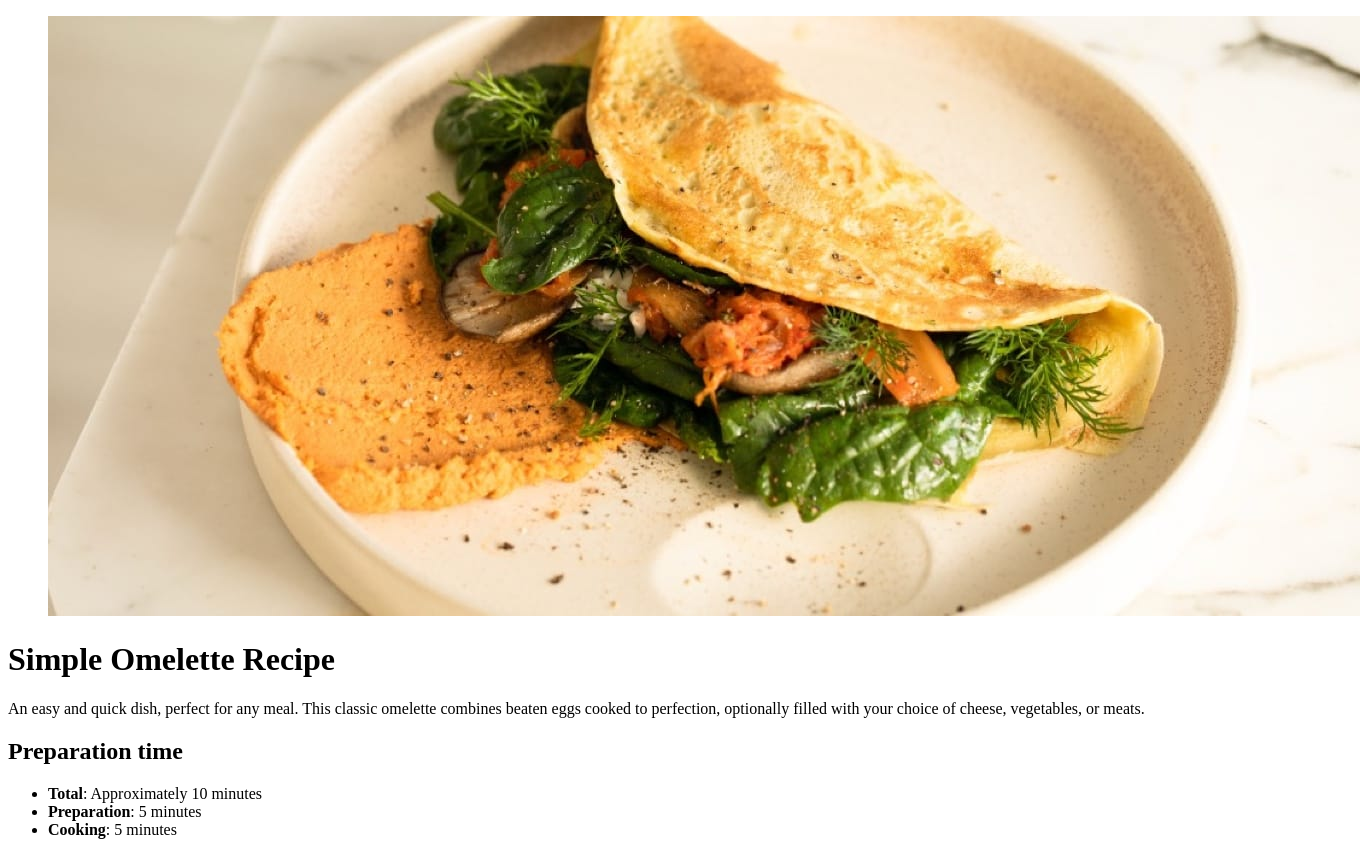
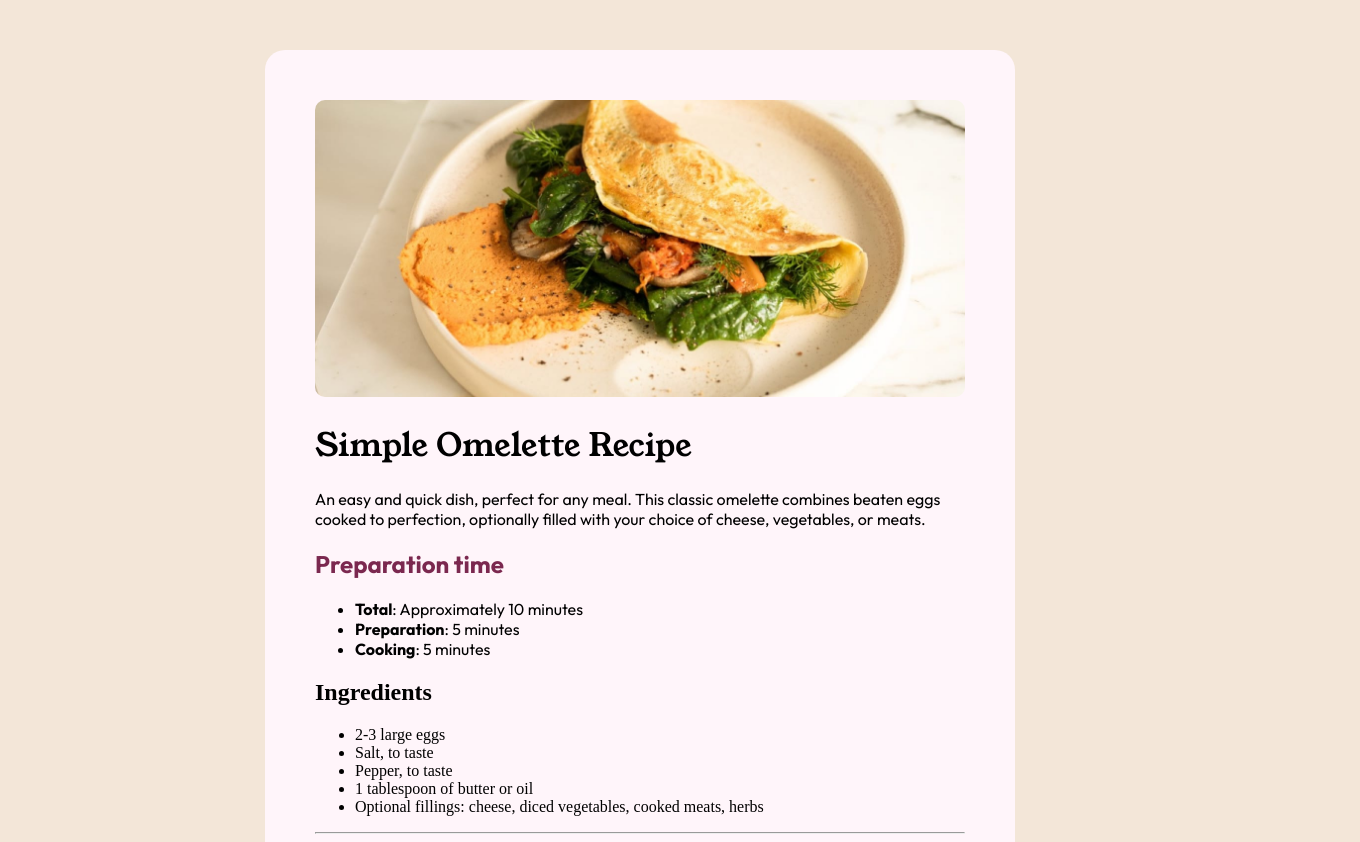
Before and after one commit to pedro-correa2005/projetos-front-end, a plain HTML site: page Projeto Página de receita/recipe-page-main/index.html in a window 1280 px wide. Shown: the top 842 px of the page, 1360 px wide, since content can reach past the window. Drawn offline with Linux system fonts and the light colour scheme.

Commit message:
Iniciando os estilos

```diff
--- a/Projeto Página de receita/recipe-page-main/index.html
+++ b/Projeto Página de receita/recipe-page-main/index.html
@@ -5,6 +5,7 @@
   <meta name="viewport" content="width=device-width, initial-scale=1.0">
 
   <link rel="icon" type="image/png" sizes="32x32" href="./assets/images/favicon-32x32.png">
+  <link rel="stylesheet" href="style.css">
 
   <title>Frontend Mentor | Recipe page</title>
 
--- /dev/null
+++ b/Projeto Página de receita/recipe-page-main/style.css
@@ -0,0 +1,65 @@
+@charset "UTF-8";
+@font-face {
+    font-family: 'Young Serif';
+    src: url(assets/fonts/young-serif/YoungSerif-Regular.ttf) format("truetype");
+}
+@font-face {
+    font-family: Outfit;
+    src: url(assets/fonts/outfit/Outfit-VariableFont_wght.ttf) format("truetype");
+}
+
+:root{
+    --primary0: hsl(14, 45%, 36%);
+    --primary1: hsl(332, 51%, 32%);
+
+    --neutral0: hsl(0, 0%, 100%);
+    --neutral1: hsl(330, 100%, 98%);
+    --neutral2: hsl(30, 54%, 90%);
+    --neutral3: hsl(30, 18%, 87%);
+    --neutral4: hsl(30, 10%, 34%);
+    --neutral5: hsl(24, 5%, 18%);
+
+    --fonte1: 'Young Serif','Times New Roman', Times, serif;
+    --fonte2: Outfit, sans-serif;
+}
+
+body{
+    background-color: var(--neutral2);
+}
+
+main{
+    background-color: var(--neutral1);
+    max-width: 650px;
+    margin: 50px auto;
+    border-radius: 20px;
+    padding: 50px;
+}
+
+main figure{
+    margin: 0;
+}
+
+main figure img{
+    max-width: 100%;
+    border-radius: 10px;
+}
+
+main h1{
+    font-family: var(--fonte1);
+    font-weight: normal;
+}
+
+main p{
+    font-family: var(--fonte2);
+    font-size: 16px;
+    font-weight: normal;
+}
+
+main section{
+    font-family: var(--fonte2);
+    background-color: var(--neutral1);
+}
+
+main section h2{
+    color: var(--primary1);
+}
```
